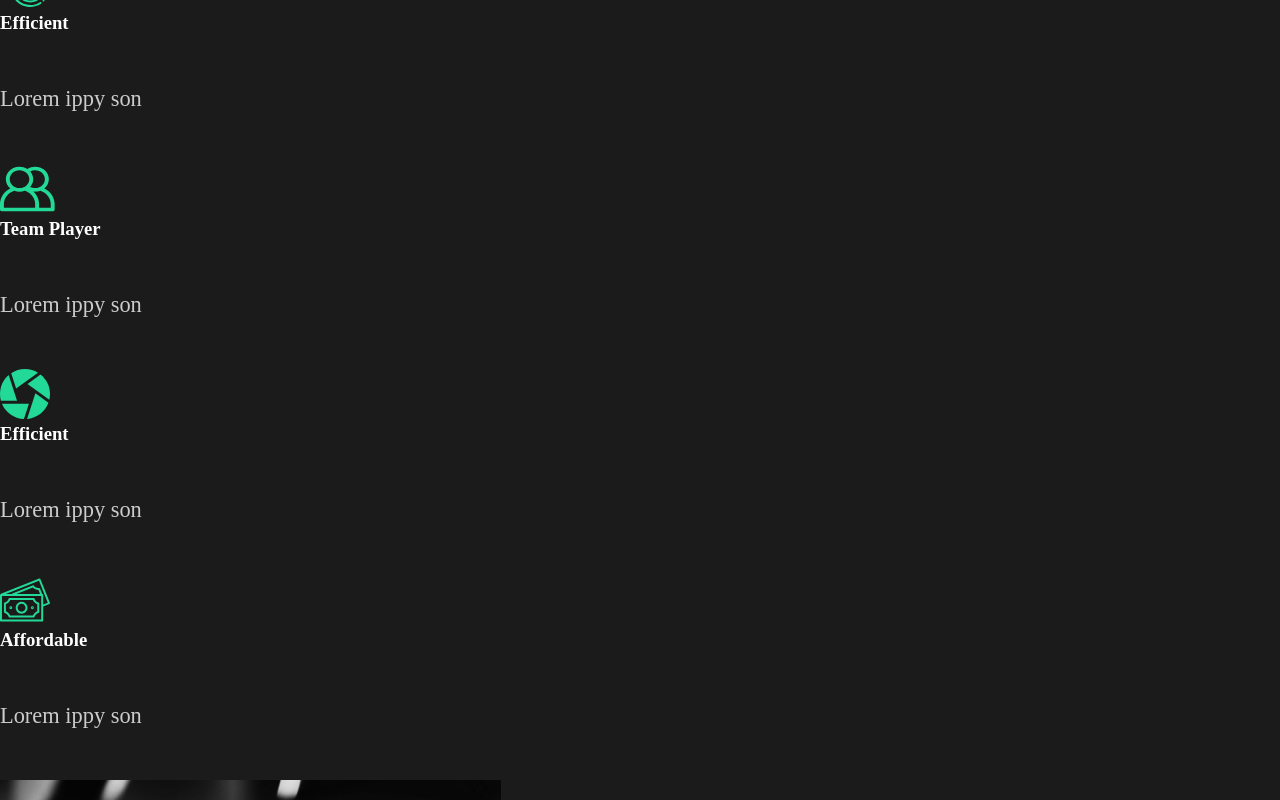
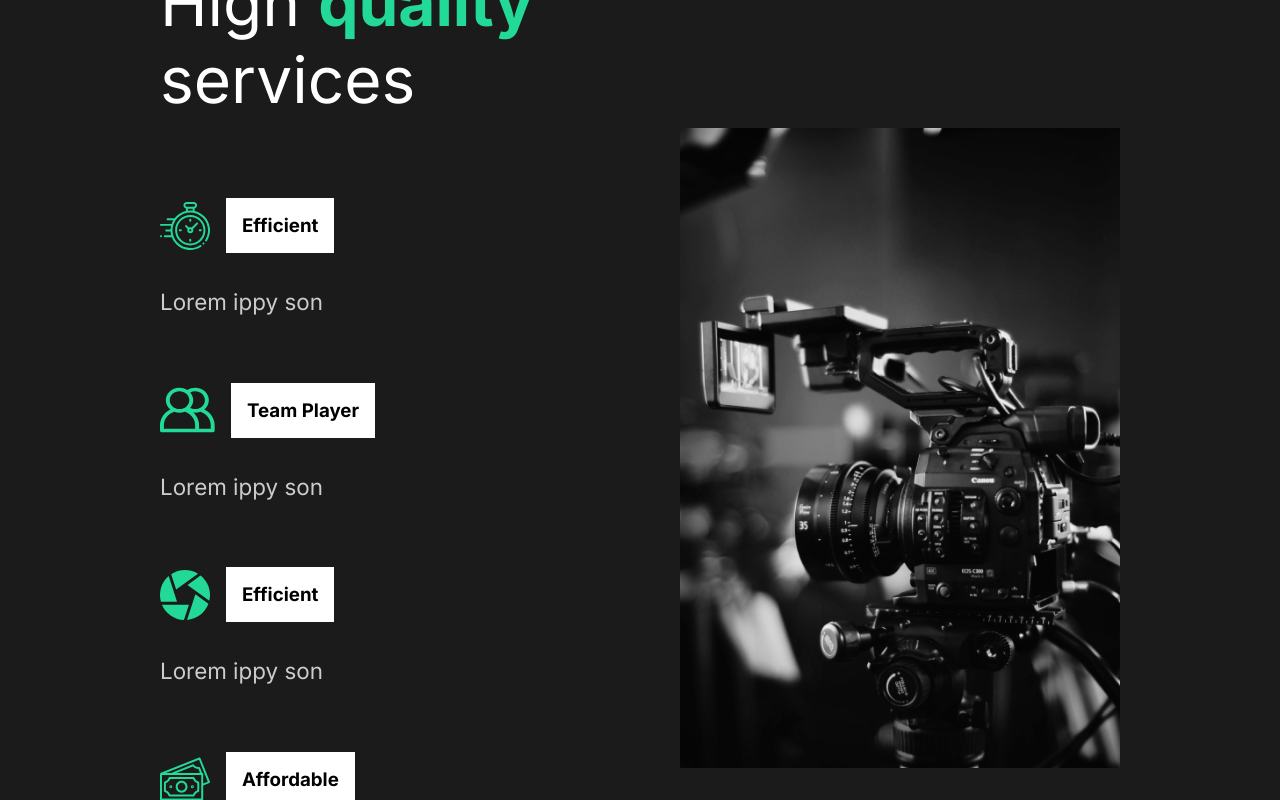
Before and after one commit to Beekasha/dev-portfolio-react, a React (Create React App) app: page / in a window 1280 px wide. Shown: the part 920-1720 px from the top of the page. Built offline with nearby package versions, Linux system fonts and the light colour scheme.

Commit message:
styling services section

```diff
--- a/public/index.html
+++ b/public/index.html
@@ -9,6 +9,8 @@
       name="description"
       content="Web site created using create-react-app"
     />
+    <link rel="preconnect" href="https://fonts.gstatic.com">
+<link href="https://fonts.googleapis.com/css2?family=Inter:wght@400;700&family=Lobster&display=swap" rel="stylesheet">
     <link rel="apple-touch-icon" href="%PUBLIC_URL%/logo192.png" />
     <!--
       manifest.json provides metadata used when your web app is installed on a
--- a/src/components/GlobalStyle.js
+++ b/src/components/GlobalStyle.js
@@ -9,7 +9,7 @@
 
     body{
         background: #1b1b1b;
-
+        font-family: 'Inter', sans-serif;
     }
     button{
         font-weight: bold;
@@ -20,6 +20,8 @@
         background: transparent;
         color: white;
         transition: all 0.5s ease;
+        font-family: 'Inter', sans-serif;
+
         &:hover{
             background-color: #23d997;
             color: white;
--- a/src/components/ServicesSection.js
+++ b/src/components/ServicesSection.js
@@ -4,45 +4,83 @@
 import money from '../img-samples/money.svg';
 import teamwork from '../img-samples/teamwork.svg'
 import home2 from '../img-samples/home2.png';
+
+//styles
+import {StyledAbout, StyledDescription, StyledImage, Hide} from '../styles'
+import styled from 'styled-components'
+
 const ServicesSection = () => {
     return (
-        <div className="services">
-            <div className="description">
+        <StyledServices>
+            <StyledDescription>
                 <h2>High <span>quality</span> services</h2>
-                <div className="cards">
-                    <div className="card">
+                <Cards>
+                    <Card>
                         <div className="icon">
                             <img src={clock} alt="clock icon"/>
                             <h3>Efficient</h3>
                         </div>
                         <p>Lorem ippy son</p>
-                    </div>
-                    <div className="card">
+                    </Card>
+                    <Card>
                         <div className="icon">
                             <img src={teamwork} alt="clock icon"/>
                             <h3>Team Player</h3>
                         </div>
                         <p>Lorem ippy son</p>
-                    </div>
-                    <div className="card">
+                    </Card>
+                    <Card>
                         <div className="icon">
                             <img src={diaphragm} alt="clock icon"/>
                             <h3>Efficient</h3>
                         </div>
                         <p>Lorem ippy son</p>
-                    </div>
-                    <div className="card">
+                    </Card>
+                    <Card>
                         <div className="icon">
                             <img src={money} alt="clock icon"/>
                             <h3>Affordable</h3>
                         </div>
                         <p>Lorem ippy son</p>
-                    </div>
-                </div>
-            </div>
-            <img src={home2} alt="second home"/>
-        </div>
+                    </Card>
+                </Cards>
+            </StyledDescription>
+            <StyledImage>
+                <img src={home2} alt="second home"/>
+            </StyledImage>
+        </StyledServices>
     )
-}
+};
+
+//takes all styles from StyledAbout, and now we can add more.
+const StyledServices = styled(StyledAbout)`
+    h2{
+        padding-bottom: 5rem;
+    }
+    p{
+        width: 70%;
+        padding: 2rem 0rem 4rem 0rem;
+    }
+`;
+
+const Cards = styled.div`
+    display: flex;
+    flex-wrap: wrap;
+`
+
+const Card = styled.div`
+    flex-basis: 20rem;
+    .icon{
+        display: flex;
+        align-items: center;
+        h3{
+            margin-left: 1rem;
+            background: white;
+            color: black;
+            padding: 1rem;
+        }
+    }
+
+`
 
 export default ServicesSection;
```
Also changed, not shown: 1 other file (tests, documents, lock files or other folders).
